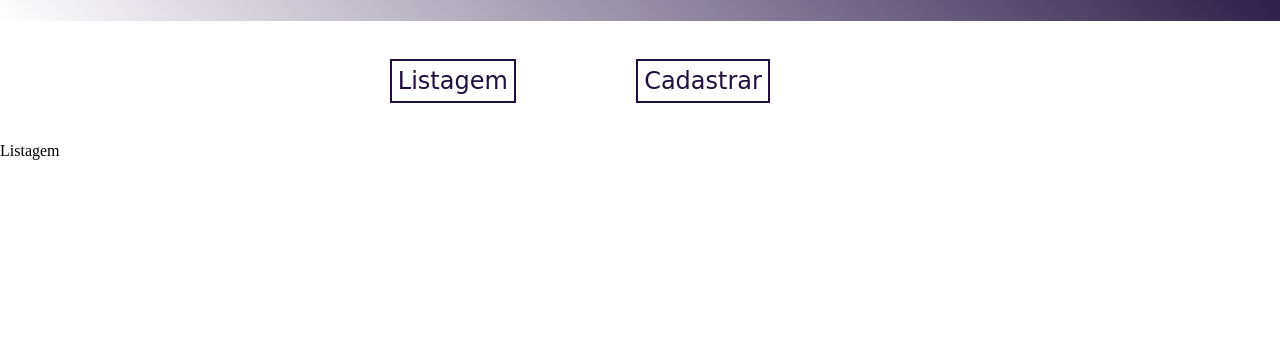
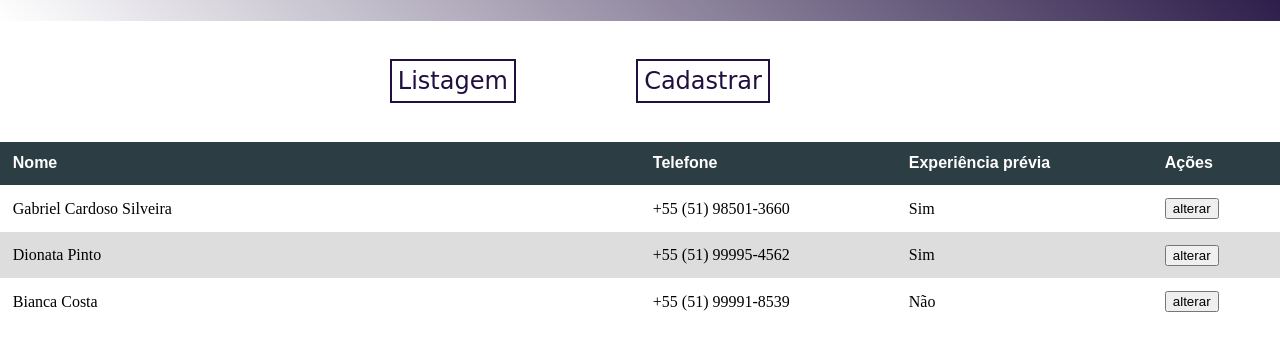
Before and after one commit to zoreiaCardoso/Projeto-Guiado, a plain HTML site: page index.html in a window 1280 px wide. Shown: the part 136-486 px from the top of the page. Drawn offline with Linux system fonts and the light colour scheme.

Commit message:
commit da pagina de listagem

```diff
--- /dev/null
+++ b/Assets/css/list.css
@@ -0,0 +1,22 @@
+.list {
+    width: 100%;
+    border-spacing: 0;
+    border: 1px;
+
+
+}
+.list tr:nth-child(odd){
+    background-color: #ddd  ;
+}
+
+.list tr:nth-child(1){
+    background-color: #2d3d44;
+    font-family: Arial, Helvetica, sans-serif;
+    font-weight: bold;
+    color: white;
+}
+
+
+.list tr td {
+    padding:1%;
+}
--- a/index.html
+++ b/index.html
@@ -4,6 +4,7 @@
 <head>
     <title>Meu primeiro projeto</title>
     <link rel="stylesheet" href="./Assets/css/style.css">
+    <link rel="stylesheet" href="./Assets/css/list.css">
 </head>
 
 <body>
@@ -19,8 +20,34 @@
         </a>
     </div>
     <section class="corpo">
-        Listagem
+        <table class="list">
+            <tr class="header-list">
+                <td style="width: 50%">Nome</td>
+                <td style="width: 20%;">Telefone</td>
+                <td style="width: 20%;">Experiência prévia</td>
+                <td style="width: 10%;">Ações</td>
+            </tr>
+            <tr>
+                <td>Gabriel Cardoso Silveira</td>
+                <td>+55 (51) 98501-3660</td>
+                <td>Sim</td>
+                <td><button>alterar</button></td>
+            </tr>
+            <tr>
+                <td>Dionata Pinto</td>
+                <td>+55 (51) 99995-4562</td>
+                <td>Sim</td>
+                <td><button>alterar</button></td>
+            </tr>
+            <tr>
+                <td>Bianca Costa</td>
+                <td>+55 (51) 99991-8539</td>
+                <td>Não</td>
+                <td><button>alterar</button></td>
+            </tr>
+        </table>
     </section>
+
 </body>
 
 </html>
```
